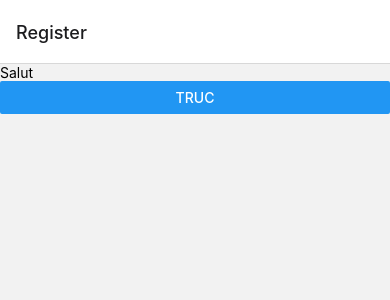
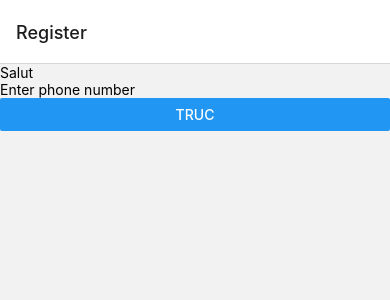
Before and after one commit to Tyranozomby/PicIt, a React Native app: screen /Register in a window 390 px wide. Shown: the top 300 px of the page. Built offline with nearby package versions, Linux system fonts and the light colour scheme.

Commit message:
Changement configuration

```diff
--- a/src/App.tsx
+++ b/src/App.tsx
@@ -1,26 +1,13 @@
-/**
- * Sample React Native App
- * https://github.com/facebook/react-native
- *
- * Generated with the TypeScript template
- * https://github.com/react-native-community/react-native-template-typescript
- *
- * @format
- */
-
-import React from "react";
+import React, {ReactNode, useState} from "react";
 import {NavigationContainer} from "@react-navigation/native";
 import {createNativeStackNavigator} from "@react-navigation/native-stack";
 import RegisterScreen from "./screens/registerScreen";
 import ValidateScreen from "./screens/validateScreen";
 import {RootStackParamList} from "./util/routes";
 import {Provider} from "react-redux";
-import {ReactReduxFirebaseProvider} from "react-redux-firebase";
 import firebase from "@react-native-firebase/app";
-import style from "./App.module.scss";
 
-import {store, rrfConfig} from "./store/store";
-
+import {rrfConfig, store} from "./store/store";
 
 
 const rrfProps = {
@@ -29,17 +16,11 @@ const rrfProps = {
     dispatch: store.dispatch
 };
 
-type State = {
-    initialized: boolean,
-}
-
 const Stack = createNativeStackNavigator<RootStackParamList>();
 
-class App extends React.Component<{}, State> {
+const App: () => ReactNode = () => {
+    const [initialized, setInitialized] = useState(false);
 
-    state: State = {initialized: false}
-
-    render() {
     return (
         <Provider store={store}>
             {/*<ReactReduxFirebaseProvider {...rrfProps}>*/}
@@ -52,8 +33,7 @@ class App extends React.Component<{}, State> {
             {/*</ReactReduxFirebaseProvider>*/}
         </Provider>
     );
-    }
-}
+};
 
 
 export default App;
--- a/src/screens/registerScreen.tsx
+++ b/src/screens/registerScreen.tsx
@@ -1,23 +1,24 @@
 import {Button, Text, View} from "react-native";
-import React from "react";
-import {NativeStackScreenProps} from "@react-navigation/native-stack";
-import {RootStackParamList} from "../util/routes";
+import React, {useState} from "react";
+import {useNavigation} from "@react-navigation/native";
+import PhoneInput from "react-phone-number-input/react-native-input";
+import {E164Number} from "libphonenumber-js";
 
-type Props = NativeStackScreenProps<RootStackParamList, "Register">;
-type State = {}
+const RegisterScreen: React.FC = () => {
+    const navigation = useNavigation();
+    const [number, setNumber] = useState<E164Number>();
 
-class RegisterScreen extends React.Component<Props, State> {
-    state : State = {}
+    return (
+        <View>
+            <Text>Salut {number}</Text>
 
-    render() {
-
-        return (
-            <View>
-                <Text>Salut</Text>
-                <Button title="Truc" onPress={() => this.props.navigation.navigate("Validate")}/>
-            </View>
-        );
-    }
-}
+            <PhoneInput
+                placeholder="Enter phone number"
+                value={number}
+                onChange={setNumber}/>
+            <Button title="Truc" onPress={() => navigation.navigate("Validate")}/>
+        </View>
+    );
+};
 
 export default RegisterScreen;
```
Also changed, not shown: src/util/routes.ts (+7 -3 lines). Lines whose indentation alone changed are shown as unchanged.
